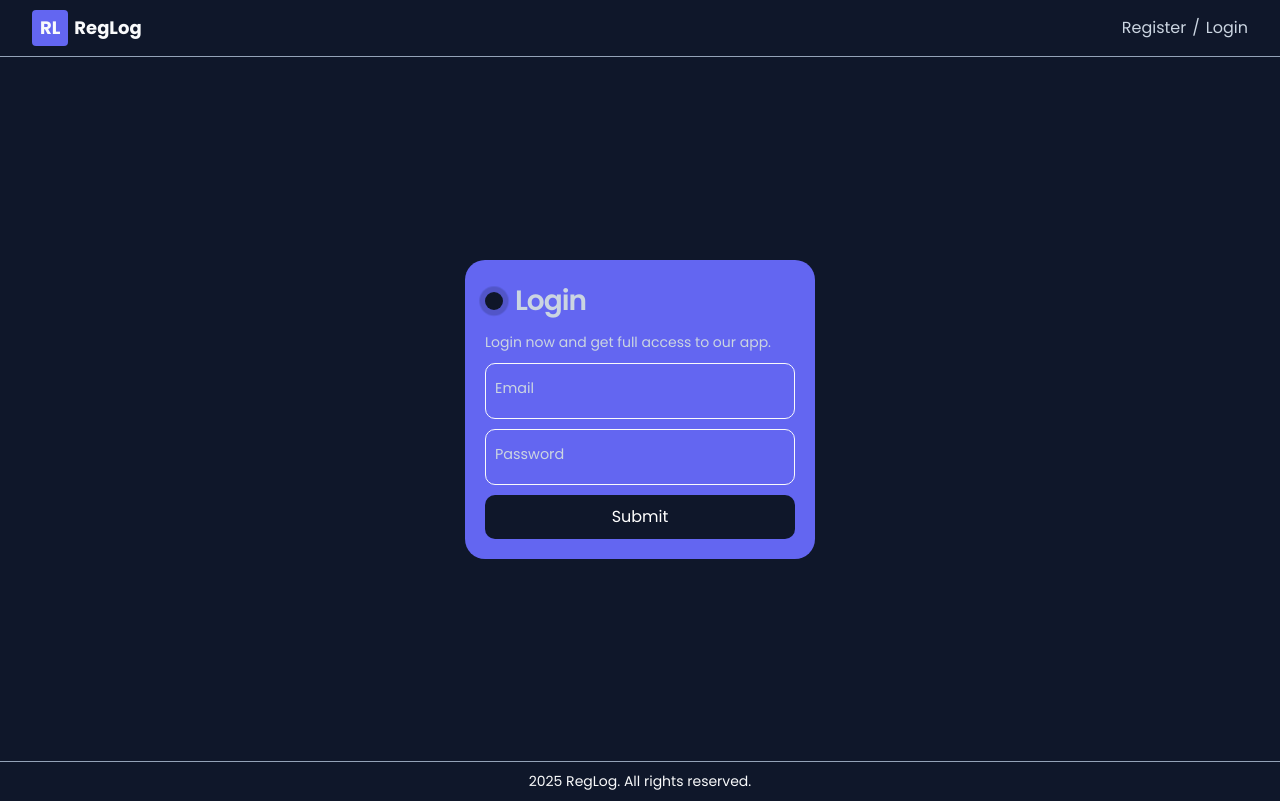
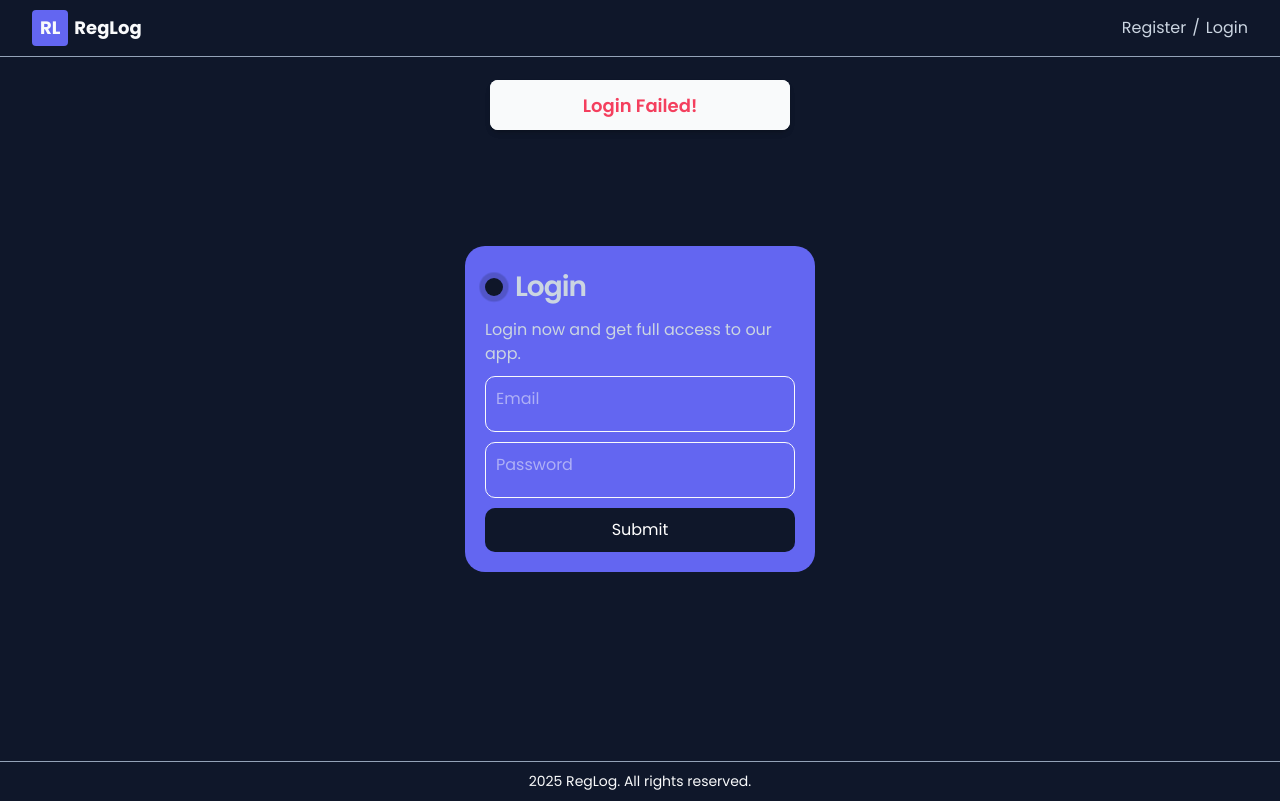
Before and after one commit to himanshukumar-18/RegLog-App-Frontend, a React (Vite) app: page / in a window 1280 px wide. Both pictures are taken after a click on the button "Login". Built offline with nearby package versions, Linux system fonts and the light colour scheme.

Commit message:
add login

```diff
--- a/src/components/Failed.jsx
+++ b/src/components/Failed.jsx
@@ -1,6 +1,6 @@
 import React from 'react'
 
-const Failed = () => {
+const Failed = ({ message }) => {
 
 
   return (
@@ -8,7 +8,7 @@ const Failed = () => {
       <div className='successCard'>
         <div className='successCard'>
           <div className='bg-[#F9FAFB] rounded-lg flex items-center justify-center shadow-md success'>
-            <p className='messtext text-[#F43F5E] font-semibold text-[18px]'>Registration Failed!</p>
+            <p className='messtext text-[#F43F5E] font-semibold text-[18px]'>{message}</p>
           </div>
         </div>
       </div>
--- a/src/components/LoginForm.jsx
+++ b/src/components/LoginForm.jsx
@@ -1,153 +1,69 @@
 import React from 'react';
-import styled from 'styled-components';
+import { axios } from "../index"
+import { RegSuccess, Failed } from "../index"
 
 const LoginForm = () => {
+
+  const [email, setEmail] = React.useState("");
+  const [password, setPassword] = React.useState("");
+  const [successMessage, setSuccessMessage] = React.useState(true);
+  const [errorMessage, setErrorMessage] = React.useState(true);
+
+
+  const handleSubmit = async (e) => {
+    e.preventDefault();
+
+    // Perform login logic here, e.g., send a request to the server
+    try {
+      const response = await axios.post('/login', { email, password });
+      if (response.data.success) {
+        // Handle successful login (e.g., redirect or show success message)
+        console.log("Login successful:", response.data);
+      } else {
+        // Handle login failure (e.g., show error message)
+        console.error("Login failed:", response.data.message);
+      }
+    } catch (error) {
+      // Handle error (e.g., show error message)
+      console.error("Error during login:", error);
+    }
+
+  }
+
   return (
-    <StyledWrapper>
-      <form className="form duration-150">
+    <>
+      <div>
+        {successMessage && <RegSuccess message="Login Successful!" />}
+        {errorMessage && <Failed message="Login Failed!" />}
+      </div>
+
+      <form className="form duration-150" onSubmit={handleSubmit}>
         <p className="title">Login</p>
         <p className="message">Login now and get full access to our app. </p>
         <label>
-          <input required placeholder type="email" className="input" />
-          <span>Email</span>
+          <input
+            required
+            placeholder='Email'
+            type="email"
+            className="input"
+            value={email}
+            onChange={(e) => setEmail(e.target.value)}
+          />
         </label>
         <label>
-          <input required placeholder type="password" className="input" />
-          <span>Password</span>
+          <input
+            required
+            placeholder='Password'
+            type="password"
+            className="input"
+            value={password}
+            onChange={(e) => setPassword(e.target.value)}
+          />
         </label>
-        <button className="submit">Submit</button>
+        <button type='submit' className="submit">Submit</button>
       </form>
-    </StyledWrapper>
+    </>
   );
 }
 
-const StyledWrapper = styled.div`
-  .form {
-    display: flex;
-    flex-direction: column;
-    gap: 10px;
-    max-width: 350px;
-    background-color: #6366F1;
-    padding: 20px;
-    border-radius: 20px;
-    position: relative;
-  }
-
-  .title {
-    font-size: 28px;
-    color: #CBD5E1;
-    font-weight: 600;
-    letter-spacing: -1px;
-    position: relative;
-    display: flex;
-    align-items: center;
-    padding-left: 30px;
-  }
-
-  .title::before,.title::after {
-    position: absolute;
-    content: "";
-    height: 16px;
-    width: 16px;
-    border-radius: 50%;
-    left: 0px;
-    background-color: #0F172A;
-  }
-
-  .title::before {
-    width: 18px;
-    height: 18px;
-    background-color: #0F172A;
-  }
-
-  .title::after {
-    width: 18px;
-    height: 18px;
-    animation: pulse 1s linear infinite;
-  }
-
-  .message, .signin {
-    color: #CBD5E1;
-    font-size: 14px;
-  }
-
-  .signin {
-    text-align: center;
-  }
-
-  .signin a {
-    color: #0F172A;
-  }
-
-  .signin a:hover {
-    text-decoration: underline royalblue;
-  }
-
-  .flex {
-    display: flex;
-    width: 100%;
-    gap: 6px;
-  }
-
-  .form label {
-    position: relative;
-  }
-
-  .form label .input {
-    width: 100%;
-    padding: 10px 10px 20px 10px;
-    outline: 0;
-    border: 1px solid #F9FAFB;
-    border-radius: 10px;
-    color: #F9FAFB;
-  }
-
-  .form label .input + span {
-    position: absolute;
-    left: 10px;
-    top: 15px;
-    color: #CBD5E1;
-    font-size: 0.9em;
-    cursor: text;
-    transition: 0.3s ease;
-  }
-
-  .form label .input:placeholder-shown + span {
-    top: 15px;
-    font-size: 0.9em;
-  }
-
-  .form label .input:focus + span,.form label .input:valid + span {
-    top: 30px;
-    font-size: 0.7em;
-    font-weight: 600;
-  }
-
-  .form label .input:valid + span {
-    color: #F9FAFB;
-  }
-
-  .submit {
-    border: none;
-    outline: none;
-    background-color: #0F172A;
-    padding: 10px;
-    border-radius: 10px;
-    color: #fff;
-    font-size: 16px;
-    transform: .3s ease;
-  }
-
-  @keyframes pulse {
-    from {
-      transform: scale(0.9);
-      opacity: 1;
-    }
-
-    to {
-      transform: scale(1.8);
-      opacity: 0;
-    }
-  }`;
-
 export default LoginForm;
--- a/src/components/RegSuccess.jsx
+++ b/src/components/RegSuccess.jsx
@@ -1,11 +1,11 @@
 import React from 'react'
 
-const RegSuccess = () => {
+const RegSuccess = ({message}) => {
     return (
         <>
             <div className='successCard'>
                 <div className='bg-[#F9FAFB] rounded-lg flex items-center justify-center shadow-md success'>
-                    <p className='messtext text-[#10B981] font-semibold text-[18px]'>Registration Successful!</p>
+                    <p className='messtext text-[#10B981] font-semibold text-[18px]'>{message}</p>
                 </div>
             </div>
         </>
--- a/src/components/RegisterForm.jsx
+++ b/src/components/RegisterForm.jsx
@@ -43,7 +43,7 @@ const RegisterForm = ({ logOnClickReg }) => {
       <div>
         {
           success && (
-            <RegSuccess />
+            <RegSuccess message={"Registration Successful!"} />
           )
         }
       </div>
@@ -51,7 +51,7 @@ const RegisterForm = ({ logOnClickReg }) => {
       <div>
         {
           error && (
-            <Failed />
+            <Failed message={"Registration Failed!"} />
           )
         }
       </div>
```
